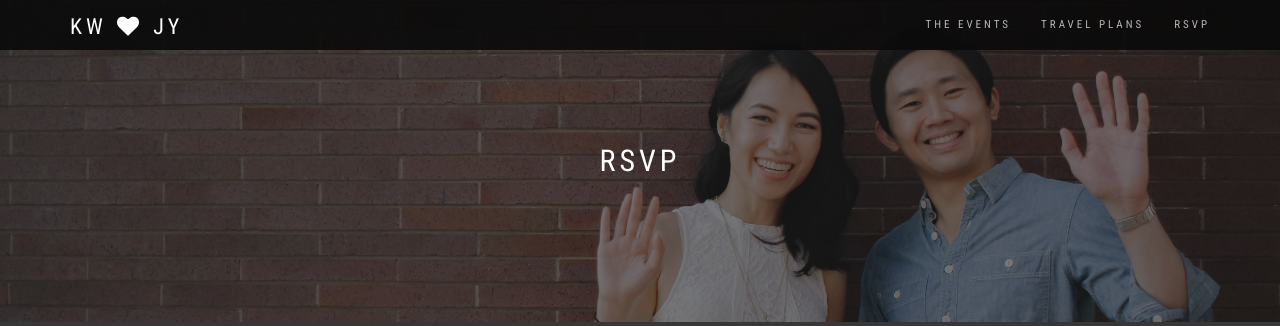
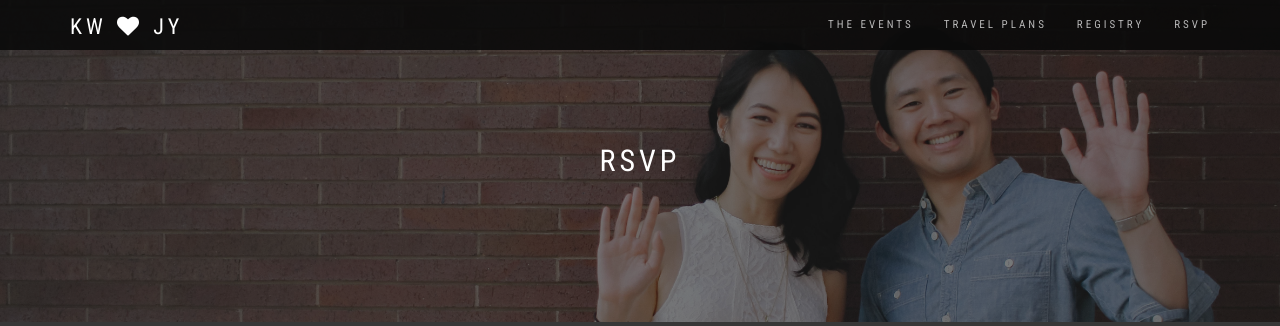
Before and after one commit to jingandkevin/rsvp, a Flask app: page /rsvp in a window 1280 px wide. Shown: the top 326 px of the page. Run offline with Flask 2, Linux system fonts and the light colour scheme; some libraries are stand-ins or nearby versions; some web fonts are replaced.

Commit message:
adding link to registry to navbar

```diff
--- a/templates/rsvp.html
+++ b/templates/rsvp.html
@@ -57,8 +57,8 @@
          <!--
              <li><a href="//jingandkevin.github.io/story/" class="section-scroll">Our Story</a></li>-->
              <li><a href="//jingandkevin.github.io/event/" class="section-scroll">The Events</a></li>
-             <li><a href="//jingandkevin.github.io/travel/" class="section-scroll">Travel Plans</a></li> <!--
-             <li><a href="//jingandkevin.github.io/travel/registry/" class="section-scroll">Registry</a></li>-->
+             <li><a href="//jingandkevin.github.io/travel/" class="section-scroll">Travel Plans</a></li>
+             <li><a href="//jingandkevin.github.io/travel/registry/" class="section-scroll">Registry</a></li>
              <li><a href="/rsvp/" class="section-scroll">RSVP</a></li>
 
          </ul>
```
